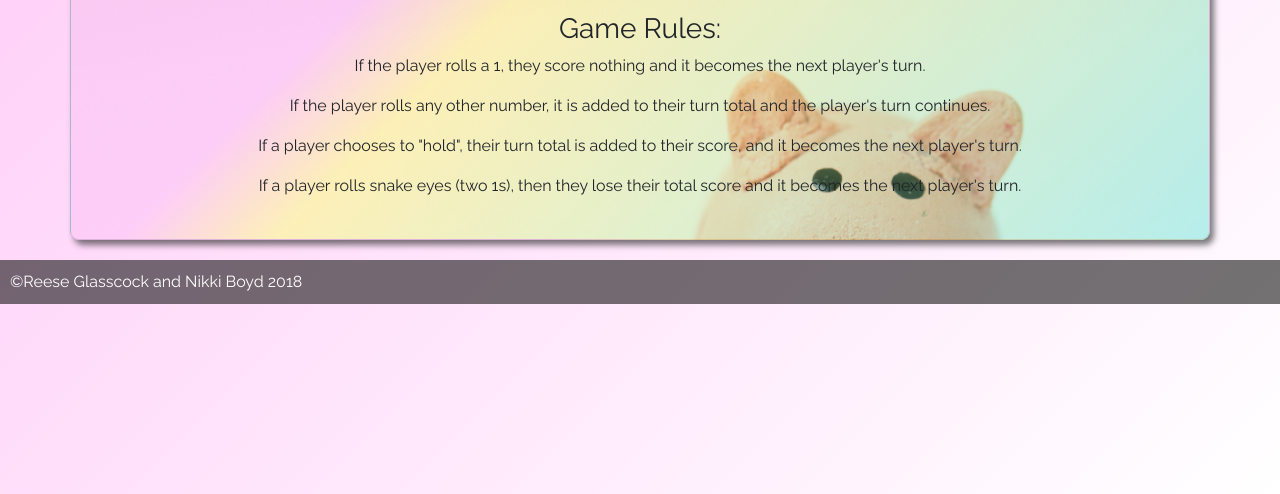
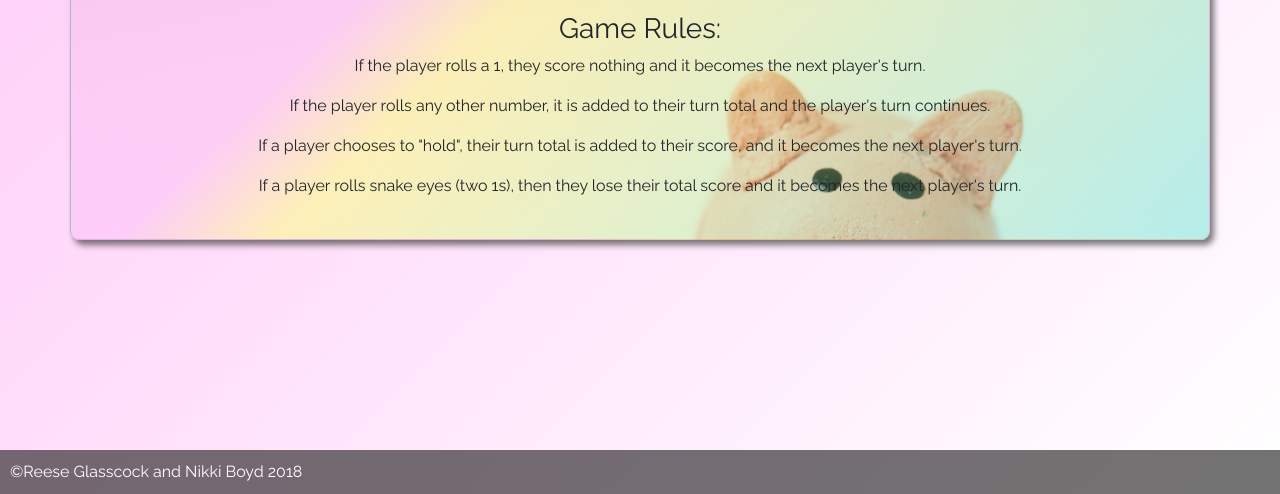
Before and after one commit to annieyshin/webpack_pig_dice, a plain HTML site: page index.html in a window 1280 px wide. Shown: the part 306-800 px from the top of the page. Drawn offline with nearby package versions, Linux system fonts and the light colour scheme.

Commit message:
change footer to absolute

```diff
--- a/css/styles.css
+++ b/css/styles.css
@@ -17,14 +17,12 @@ h1 {
 }
 
 footer {
-  /*box-sizing: border-box;*/
   padding: 10px;
   background-color: rgba(22, 22, 22, 0.6);
   color: white;
-  position: relative;
+  position: absolute;
   bottom: 0;
-  /*width: 100%;*/
-  /*margin-top: 20px;*/
+  width: 100%;
 }
 
 .one-player-mode, .two-player-mode, #rules-button, #returnToHome {
```
